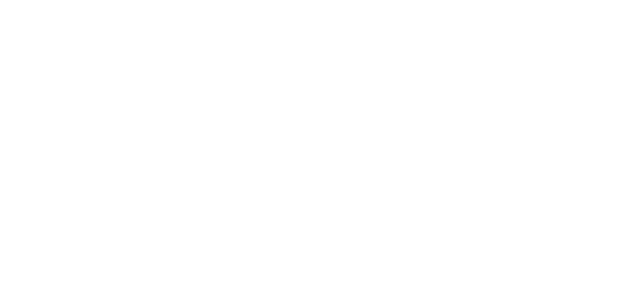
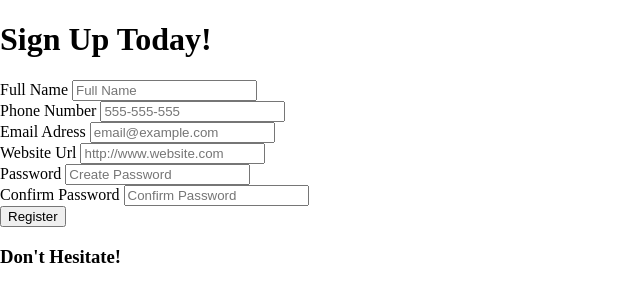
Before and after one commit to ionpdev/form-validator, a plain HTML site: page index.html in a window 1280 px wide. Shown: the whole page, without its empty margins (0-640 px from the left). Drawn offline with Linux system fonts and the light colour scheme.

Commit message:
html forms, input and labels

```diff
--- a/index.html
+++ b/index.html
@@ -12,6 +12,51 @@
     <link rel="stylesheet" href="style.css" />
   </head>
   <body>
+    <div class="container">
+      <h1>Sign Up Today!</h1>
+      <!-- form -->
+      <form id="form">
+        <!-- full name -->
+        <div class="form-group">
+          <label for="name">Full Name</label>
+          <input type="text" id="name" placeholder="Full Name" />
+        </div>
+        <!-- phone number -->
+        <div class="form-group">
+          <label for="phone">Phone Number</label>
+          <input type="tel" id="phone" placeholder="555-555-555" />
+        </div>
+        <!-- email adress -->
+        <div class="form-group">
+          <label for="email">Email Adress</label>
+          <input type="email" id="email" placeholder="email@example.com" />
+        </div>
+        <!-- website url -->
+        <div class="form-group">
+          <label for="website">Website Url</label>
+          <input type="url" id="website" placeholder="http://www.website.com" />
+        </div>
+        <!-- password -->
+        <div class="form-group">
+          <label for="password1">Password</label>
+          <input type="password" id="password1" placeholder="Create Password" />
+        </div>
+        <!-- confirm password -->
+        <div class="form-group">
+          <label for="password2">Confirm Password</label>
+          <input
+            type="password"
+            id="password2"
+            placeholder="Confirm Password"
+          />
+        </div>
+        <button type="submit">Register</button>
+      </form>
+      <!-- Error/Success message -->
+      <div class="message-container">
+        <h3 id="message">Don't Hesitate!</h3>
+      </div>
+    </div>
     <!-- Script -->
     <script src="script.js"></script>
   </body>
```
